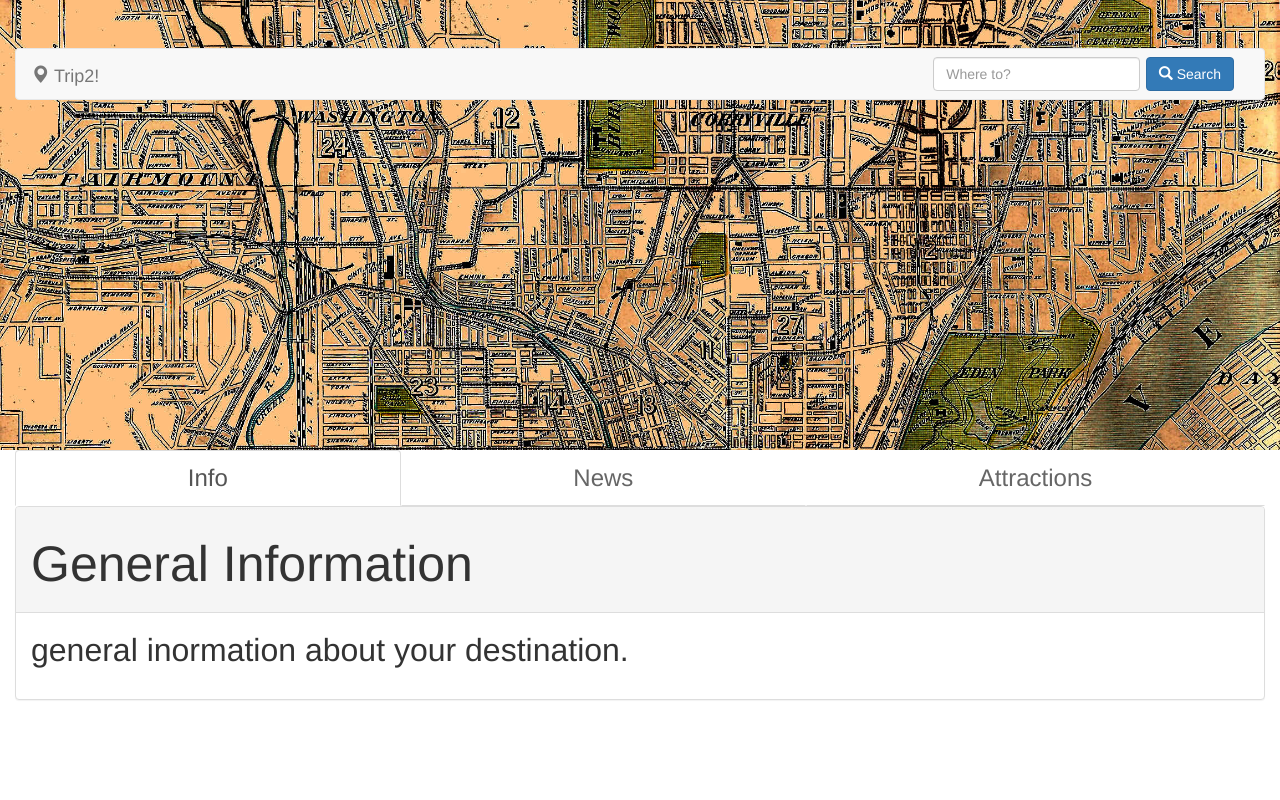
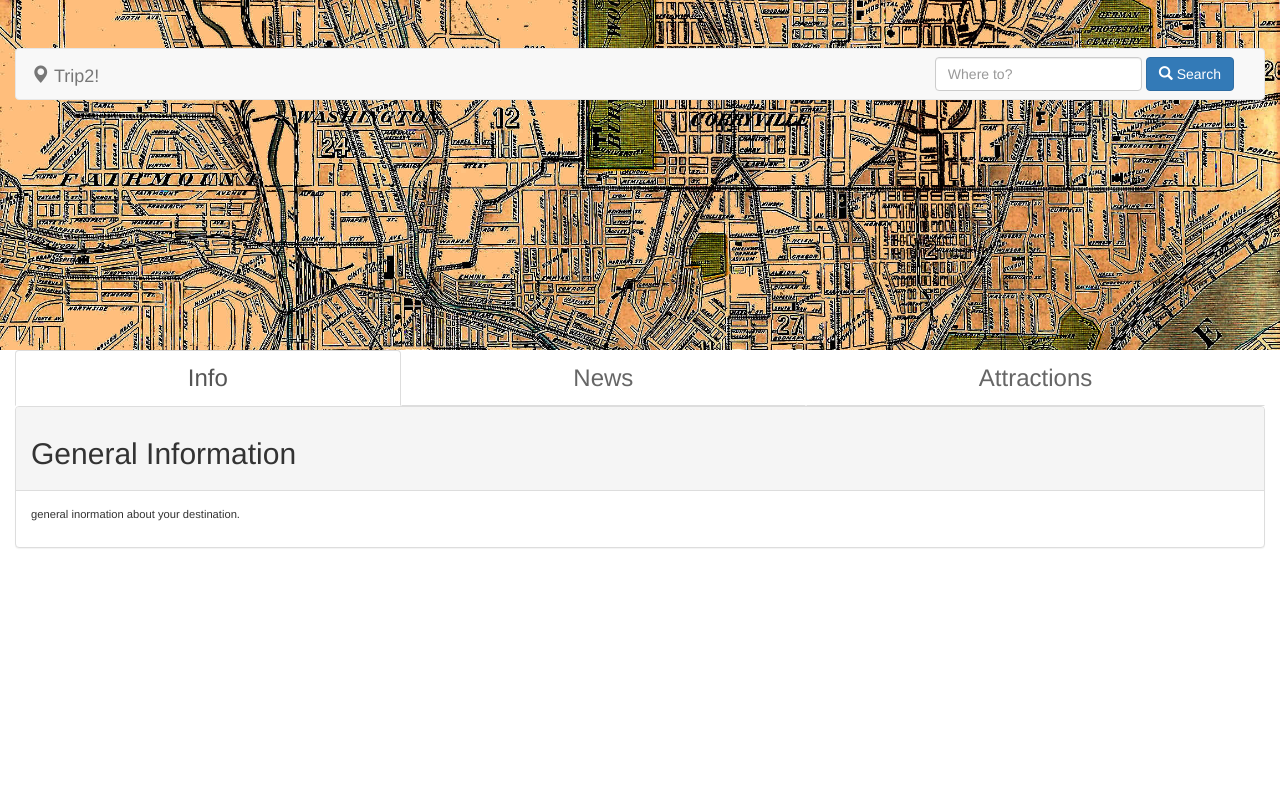
Before and after one commit to angryjenkins/location_project, a PHP site: page / in a window 1280 px wide. Run offline with PHP 8.4, Linux system fonts and the light colour scheme; some libraries are stand-ins or nearby versions.

Commit message:
revert styles

```diff
--- a/scripts.js
+++ b/scripts.js
@@ -72,7 +72,7 @@ $(document).ready(function(){
 		  		if (status == google.maps.places.PlacesServiceStatus.OK) {
 			    	for (var i = 0; i < 10; i++) {
 				      	var place = results[i];
-				      	var types = place.types.join(' , ').replace(/_/g, ' ');
+				      	var types = place.types.join(' &#9900; ').replace(/_/g, ' ');
 
 				      	if(place.photos){
 	      					var placePhoto = place.photos[0].getUrl({'maxWidth': 200, 'maxHeight': 200});
@@ -140,7 +140,7 @@ $(document).ready(function(){
 	 		console.log(tempF + "F , " + tempC + "C");
 
 			// showLocation.append('<h2>Current Temp: '+ tempF + ' &#8457; , ' + tempC + ' &#8451;</h2>');
-			showLocation.append('<p>'+ tempF + '&#8457; <span class="text-smaller">(' + tempC + '&#8451;)</span>&nbsp;&nbsp;<span class="label label-info">' + condition + '</span>&nbsp;&nbsp;<span class="label label-default">High: ' + highTempF + '&#8457; <span class="text-smaller">(' + highTempC + '&#8451;</span></span>&nbsp;&nbsp;<span class="label label-success">Low: '  + lowTempF + '&#8457; <span class="text-smaller">(' + lowTempC + '&#8451;)</span></span></p>');
+			showLocation.append('<p>'+ tempF + '&#8457; <span class="text-smaller">(' + tempC + '&#8451;)</span>&nbsp;&nbsp;<span class="label label-info">' + condition + '</span>&nbsp;&nbsp;<span class="label label-default">High: ' + highTempF + '&#8457; <span class="text-smaller">(' + highTempC + '&#8451)</span></span>&nbsp;&nbsp;<span class="label label-success">Low: '  + lowTempF + '&#8457; <span class="text-smaller">(' + lowTempC + '&#8451;)</span></span></p>');
 			showLocation.append('<p>Wind Speed: ' + windSpeedMPH.toFixed(2) + ' mph <span class="text-smaller">(' + windSpeed.toFixed(2) + ' km/h)</span> - Direction: ' + windDir + '&deg;</p>');
 			showLocation.append('<div class="clearfix">');
 
--- a/style.css
+++ b/style.css
@@ -1,14 +1,11 @@
 html, body {
-  height: 100%;
-  margin: 0;
-  font-size: 20px;
-}
-h2 {
-	font-size: 2.5em;
+	height: 100%;
+  	margin: 0;
+	font-sixe: 1em;
 }
 
 .jumbotron {
-	height:450px;
+	height:350px;
 	margin-bottom: 0;
 	background-image: url(images/mapBG01.jpg);
 	background-size: cover;
@@ -37,15 +34,6 @@ a {
 	height: 200px;
 }
 
-#infoDisplay, #newsDisplay, #buzzDisplay {
-	font-size:2em;
-}
-
-h4 {
-	font-size: 1.25em;
-	font-weight: 700;
-}
-
 .text-smaller {
 	font-size: .8em;
 }
```
